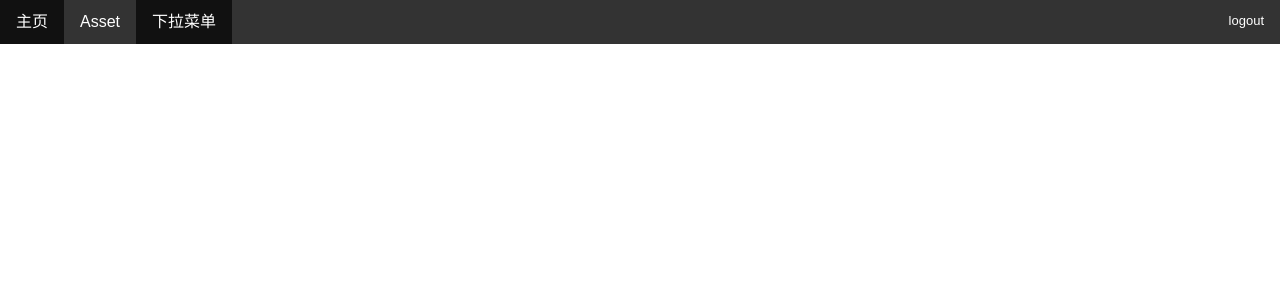
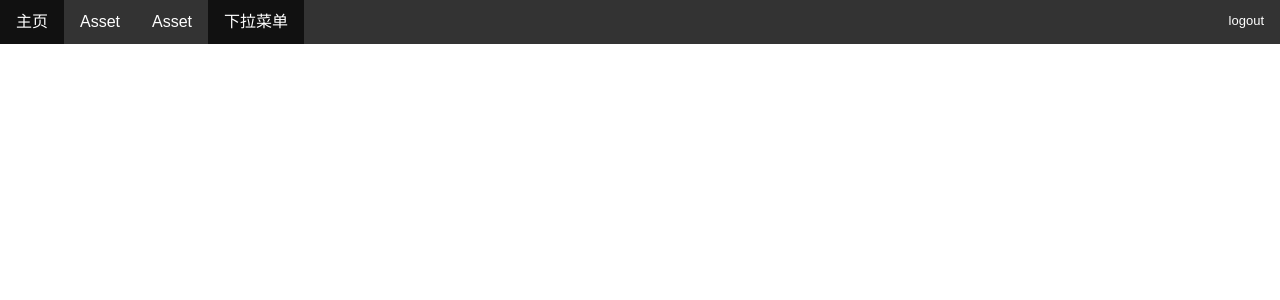
Before and after one commit to sshuangliu/mysite, a Django app: page /mainpage/ in a window 1280 px wide. Shown: the top 300 px of the page. Run offline with Django 3.2, Linux system fonts and the light colour scheme; a user stored in the database is signed in.

Commit message:
add url title

```diff
--- a/learn/templates/base.html
+++ b/learn/templates/base.html
@@ -110,6 +110,7 @@
     <ul>
   <li><a class="active" href="/mainpage">主页</a></li>
   <li><a href="/device_select">Asset</a></li>
+  <li><a href="/device_select">Asset</a></li>
   <div class="dropdown">
     <a href="#" class="dropbtn">下拉菜单</a>
     <div class="dropdown-content">
```
Also changed, not shown: db.sqlite3.
